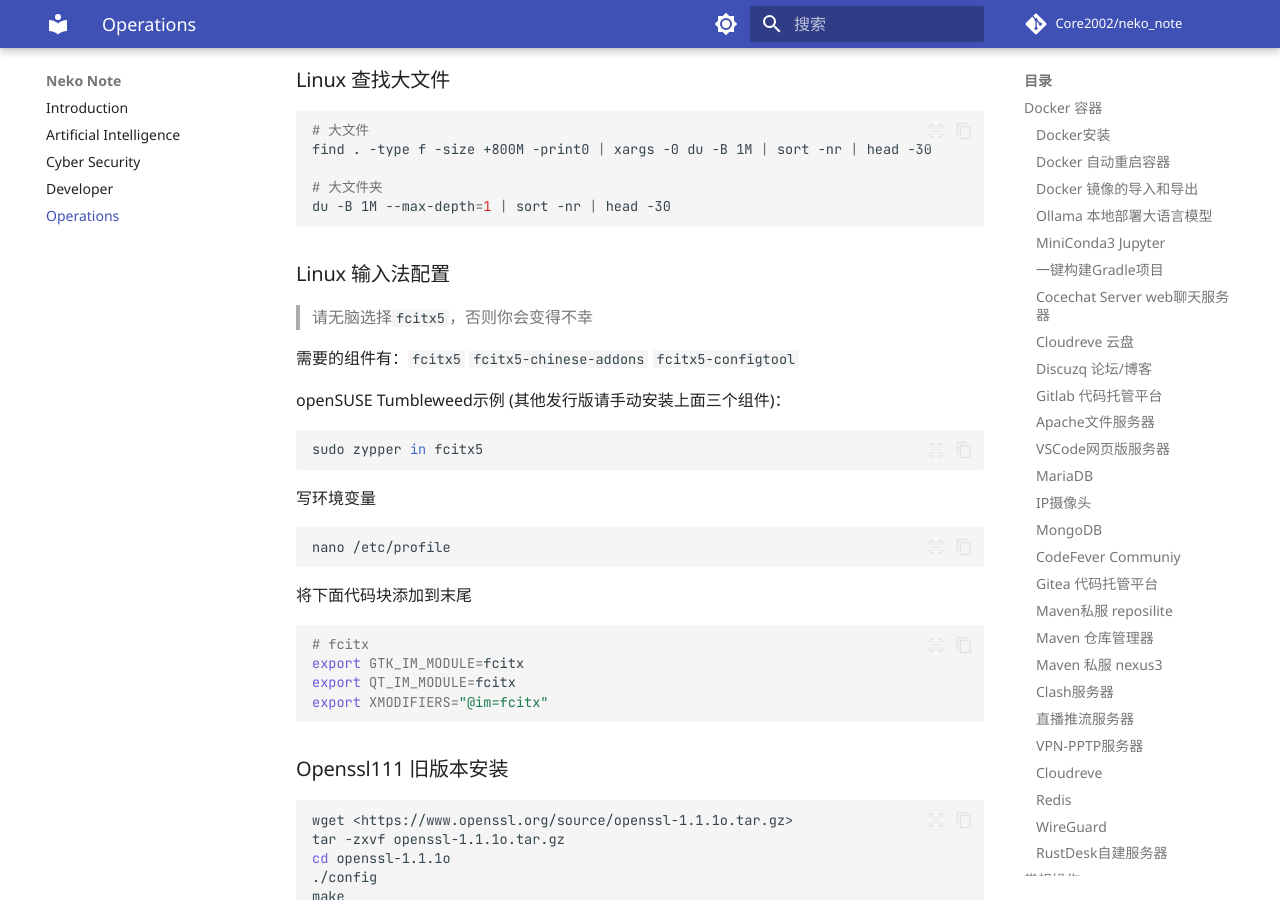
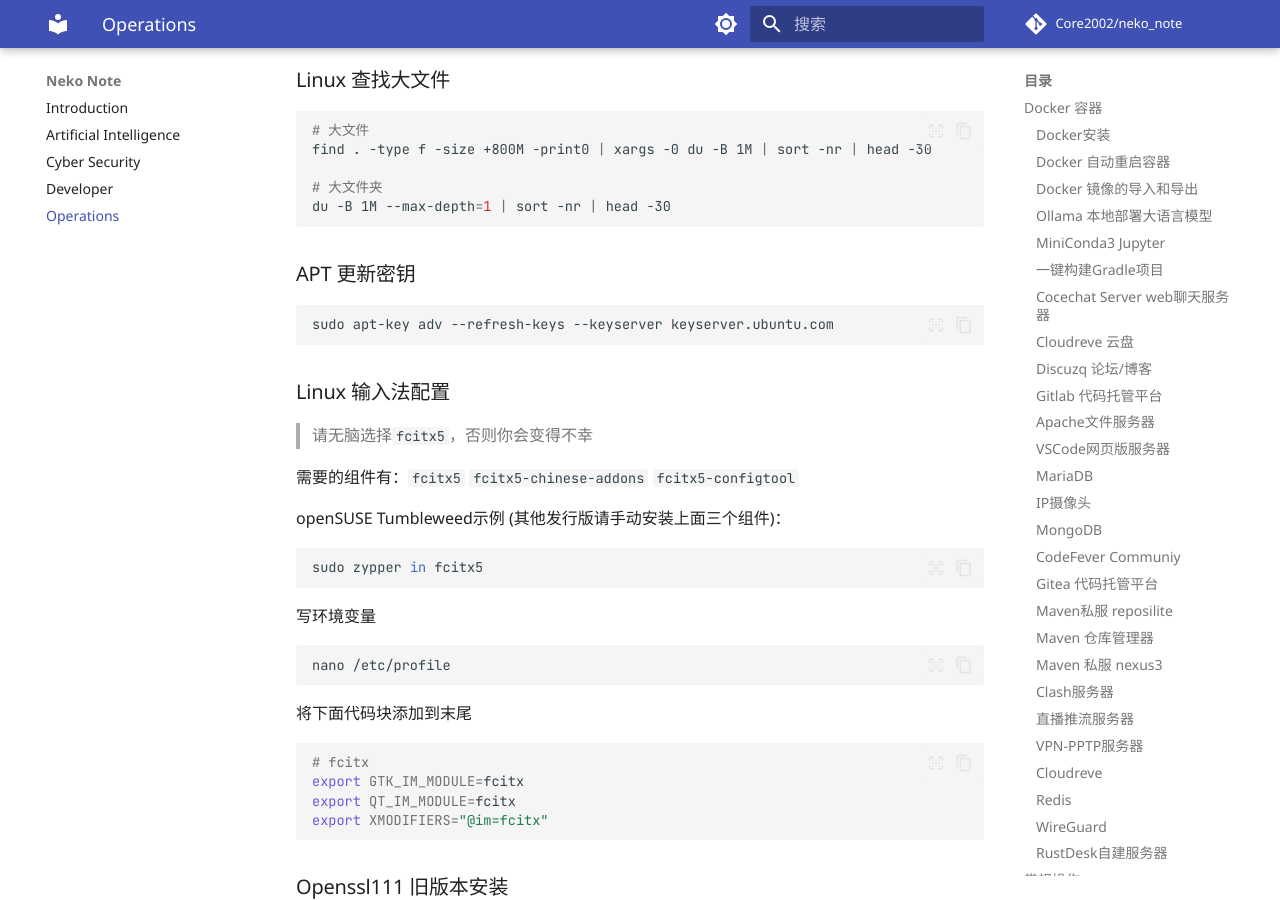
Before and after one commit to Core2002/neko_note, an MkDocs documentation site: the page built from docs/operations.md, in a window 1280 px wide and 900 px high, scrolled down 18888 px. Built offline with MkDocs 1.6.1 and Material for MkDocs 9.7.7, drawn with Linux system fonts in a browser that asks for light colours; comment, search, counter and statistics services are not loaded.

Commit message:
✨ Feat: Add APT key update command.
- Include instructions to refresh APT keys using keyserver.ubuntu.com
- Improve documentation for package management and system updates

````diff
--- a/docs/operations.md
+++ b/docs/operations.md
@@ -972,6 +972,12 @@
 du -B 1M --max-depth=1 | sort -nr | head -30
 ```
 
+### APT 更新密钥
+
+```bash
+sudo apt-key adv --refresh-keys --keyserver keyserver.ubuntu.com
+```
+
 ### Linux 输入法配置
 
 > 请无脑选择`fcitx5`，否则你会变得不幸
````
